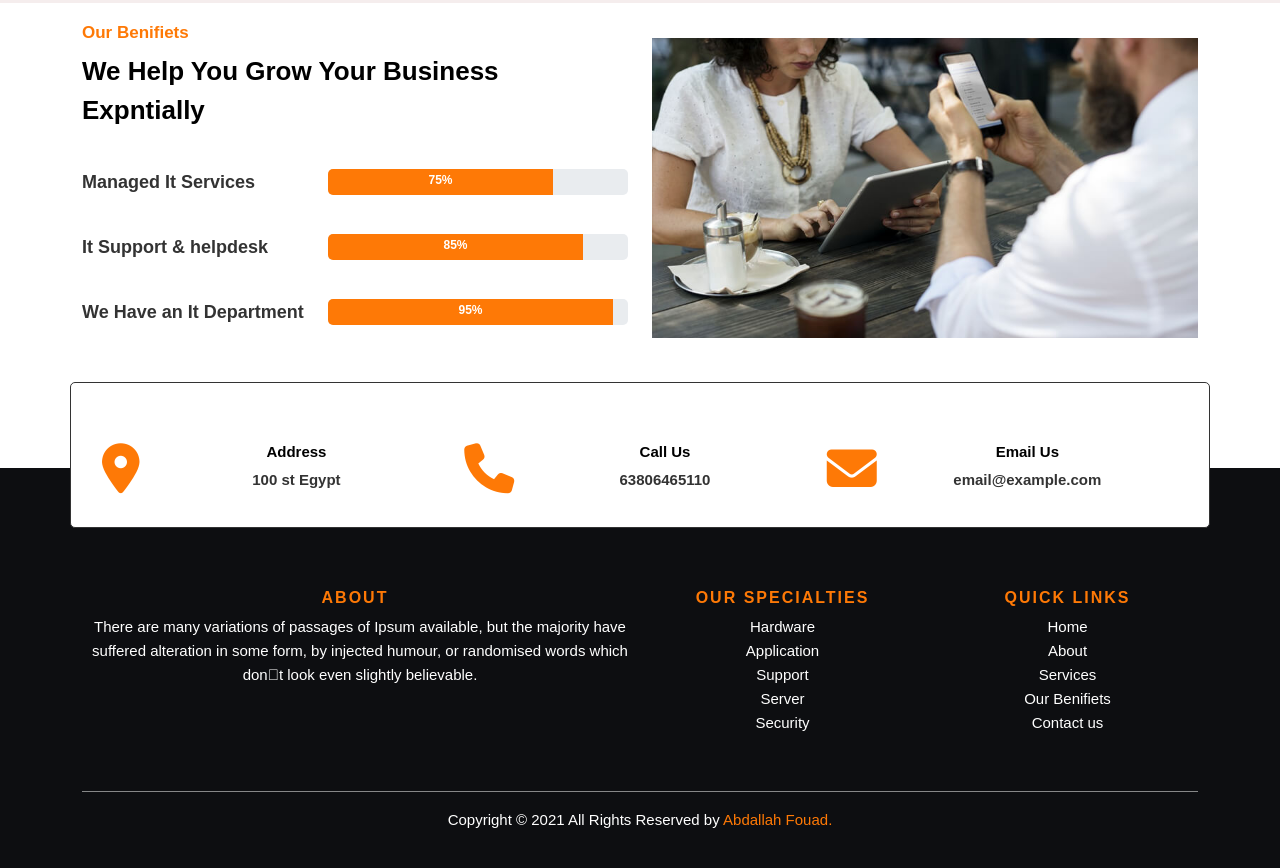
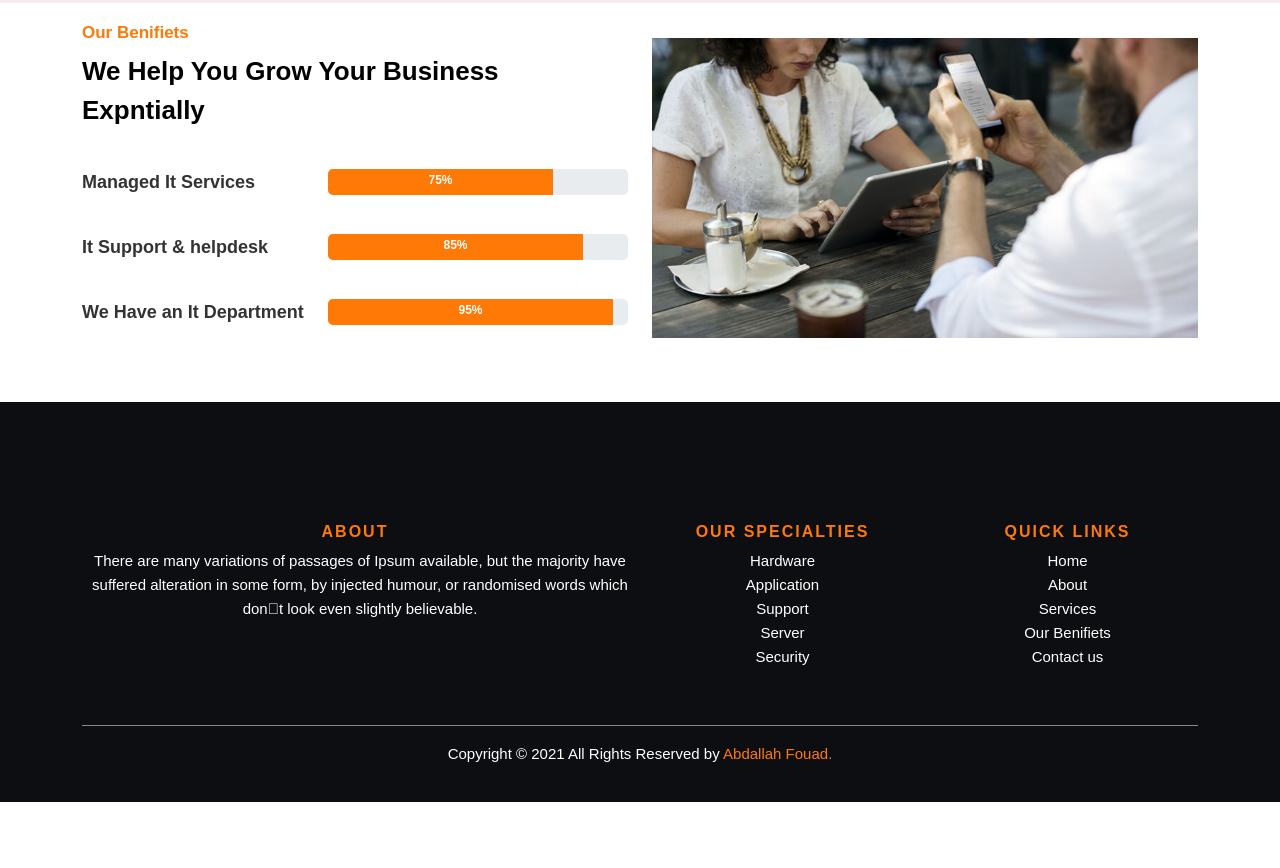
Before and after one commit to ABDALLAH9311/Abdallahtech, a plain HTML site: page index.html in a window 1280 px wide. Shown: the part 1657-2525 px from the top of the page. After the commit the page ends 2459 px from the top, so only its background shows below. Drawn offline with nearby package versions, Linux system fonts and the light colour scheme; some packages are replaced by stand-ins of ours; a script that the page names is missing.

Commit message:
Add files via upload

```diff
--- a/index.html
+++ b/index.html
@@ -174,34 +174,8 @@
           <!-- End our benifiets-->
 
 
-          <!-- Start contact us-->
-
-
-          <div class=" col-lg-12 col-sm-12" style="margin-top: 40px;float: left;" id="contact">
-            <div class="container">
-              <div class="row">
-                <div
-                  style="font-size: 10px;border: #333 0.5px solid;padding: 20px;border-radius: 5px;background-color: #fff;display: flex;">
-                  <div  style="margin-top: 40px;" class="prop">
-                    <i class="fa-solid fa-location-dot"></i>
-                    <h6 style="font-size: 15px;font-weight:bold">Address</h6>
-                    <p class="pend"> 100 st Egypt</p>
-                  </div>
-                  <div style="margin-top: 40px;" class="prop" ><i class="fa-solid fa-phone"></i>
-                    <h6  style="font-size: 15px;font-weight:bold">Call Us</h6>
-                    <p class="pend"> 63806465110</p>
-                  </div> <div style="margin-top: 40px;" class="prop" ><i class="fa-solid fa-envelope"></i>
-                    <h6  style="font-size: 15px;font-weight:bold">Email Us</h6>
-                    <p class="pend"> email@example.com</p>
-                  </div>
-                </div>
-              </div>
-            </div>
-
-            <!-- End contact us-->
-
             <!-- Start footer -->
-            <div style="margin-top:-60px;clear: both;">
+            <div style="margin-top:60px;clear: both;">
               <footer class="site-footer">
                 <div class="container">
                   <div class="row">
```
